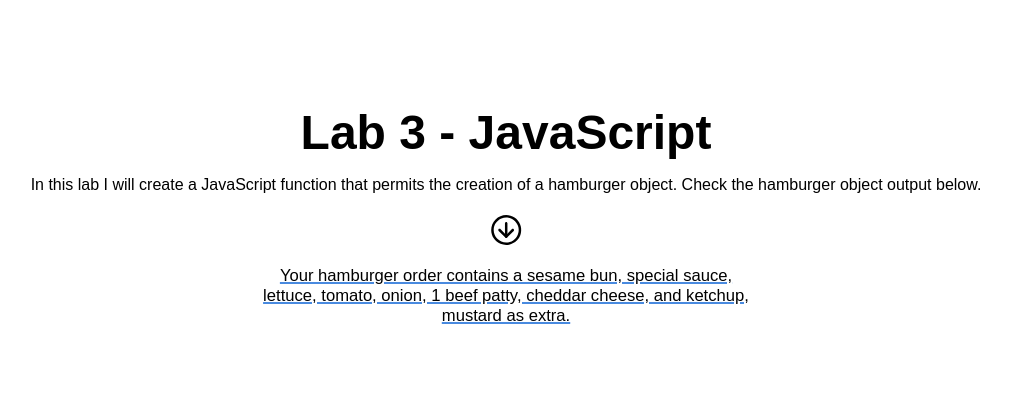
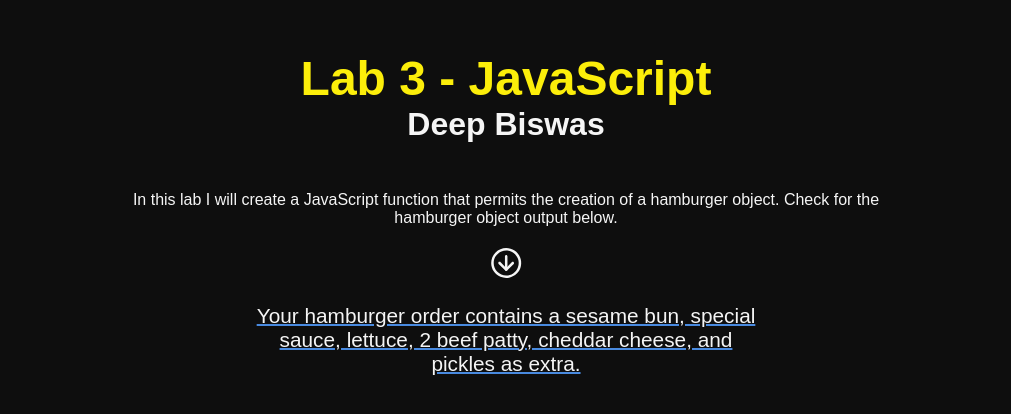
Before and after one commit to DeepBwas/Client-Side-JavaScript-Lab03, a plain HTML site: page index.html in a window 1280 px wide. Shown: the part 112-526 px from the top of the page, without its empty margins (134-1145 px from the left). Drawn offline with Linux system fonts and the light colour scheme; a web font is replaced by a local one.

Commit message:
Final Commit

```diff
--- a/css/style.css
+++ b/css/style.css
@@ -6,6 +6,7 @@ body{
     margin: 0;
     padding: 0;
     font-family: 'SF-Pro', sans-serif;
+    background-color: #0e0e0e;
 }
 main{
     margin-top: -100px;
@@ -22,18 +23,28 @@ svg{
     height: 5%;
     width: 5%;
     user-select: none;
+    color: #f5f5f5;
 }
 #hamburger{
     user-select: text;
     width: 40%;
-    font-size: 1.3vw;
+    font-size: 1.3em;
     text-decoration: underline 2px #498adf;
 }
 main h2{
     font-size: 3em;
     margin-bottom: 0;
     user-select: none;
+    color: #fcee0a;
+}
+main h3{
+    font-size: 2em;
+    margin-top: 0;
+    user-select: none;
+    color: #f5f5f5;
 }
 main p{
     user-select: none;
+    color: #f5f5f5;
+    width: 60%;
 }
--- a/index.html
+++ b/index.html
@@ -7,12 +7,14 @@
         <meta name="robots" content="">
         <title>Lab 3 | JavaScript</title>
         <script defer src="./js/scripts.js"></script>
+        <link rel="icon" type="image/x-icon" href="./img/popup-tick-mark.png">
         <link rel="stylesheet" href="./css/style.css">
     </head>
     <body>
         <main>
             <h2>Lab 3 - JavaScript</h2>
-            <p>In this lab I will create a JavaScript function that permits the creation of a hamburger object. Check the hamburger object output below.</p>
+            <h3>Deep Biswas</h3>
+            <p>In this lab I will create a JavaScript function that permits the creation of a hamburger object. Check for the hamburger object output below.</p>
             <?xml version="1.0" encoding="utf-8"?>
             <svg id="scrollToTop" width="800px" height="800px" viewBox="0 0 24 24" fill="none" xmlns="http://www.w3.org/2000/svg">
                 <path d="M12 21C10.22 21 8.47991 20.4722 6.99987 19.4832C5.51983 18.4943 4.36628 17.0887 3.68509 15.4442C3.0039 13.7996 2.82567 11.99 3.17294 10.2442C3.5202 8.49836 4.37737 6.89472 5.63604 5.63604C6.89472 4.37737 8.49836 3.5202 10.2442 3.17294C11.99 2.82567 13.7996 3.0039 15.4442 3.68509C17.0887 4.36628 18.4943 5.51983 19.4832 6.99987C20.4722 8.47991 21 10.22 21 12C21 14.387 20.0518 16.6761 18.364 18.364C16.6761 20.0518 14.387 21 12 21ZM12 4.5C10.5166 4.5 9.0666 4.93987 7.83323 5.76398C6.59986 6.58809 5.63856 7.75943 5.07091 9.12988C4.50325 10.5003 4.35473 12.0083 4.64411 13.4632C4.9335 14.918 5.64781 16.2544 6.6967 17.3033C7.7456 18.3522 9.08197 19.0665 10.5368 19.3559C11.9917 19.6453 13.4997 19.4968 14.8701 18.9291C16.2406 18.3614 17.4119 17.4001 18.236 16.1668C19.0601 14.9334 19.5 13.4834 19.5 12C19.5 10.0109 18.7098 8.10323 17.3033 6.6967C15.8968 5.29018 13.9891 4.5 12 4.5Z" fill="currentColor"/>
--- a/js/scripts.js
+++ b/js/scripts.js
@@ -15,5 +15,6 @@ function createHamburger(bun, sauce, vegetable, patty, pattyNum, cheese, condime
     return object;
 };
 
-const hamburger = createHamburger('sesame', 'special', 'lettuce, tomato, onion', 'beef', 1, 'cheddar', 'ketchup, mustard');
+const hamburger = createHamburger('sesame', 'special', 'lettuce', 'beef', 2, 'cheddar', 'pickles');
 output.textContent = hamburger.info();
+console.log("Input: createHamburger('sesame', 'special', 'lettuce', 'beef', 2, 'cheddar', 'pickles')");
```
Also changed, not shown: img/popup-tick-mark.png (added).
